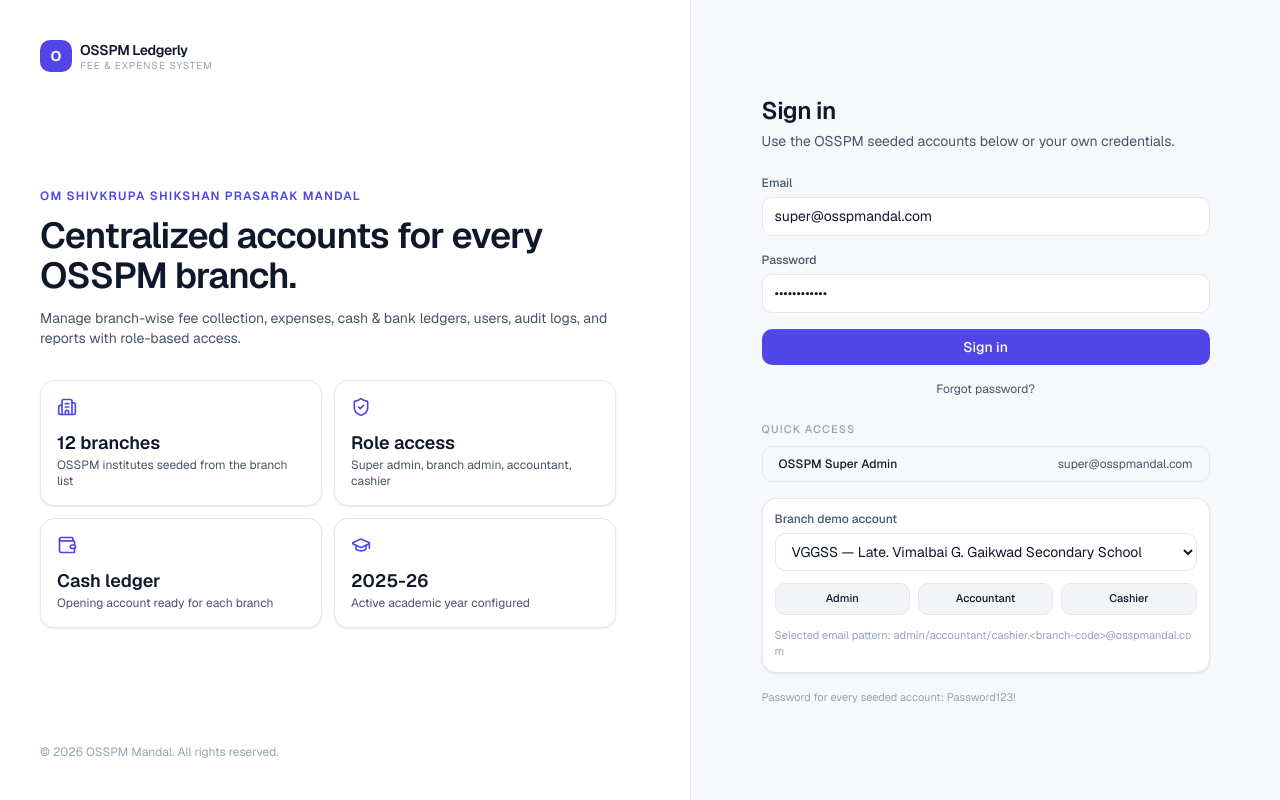
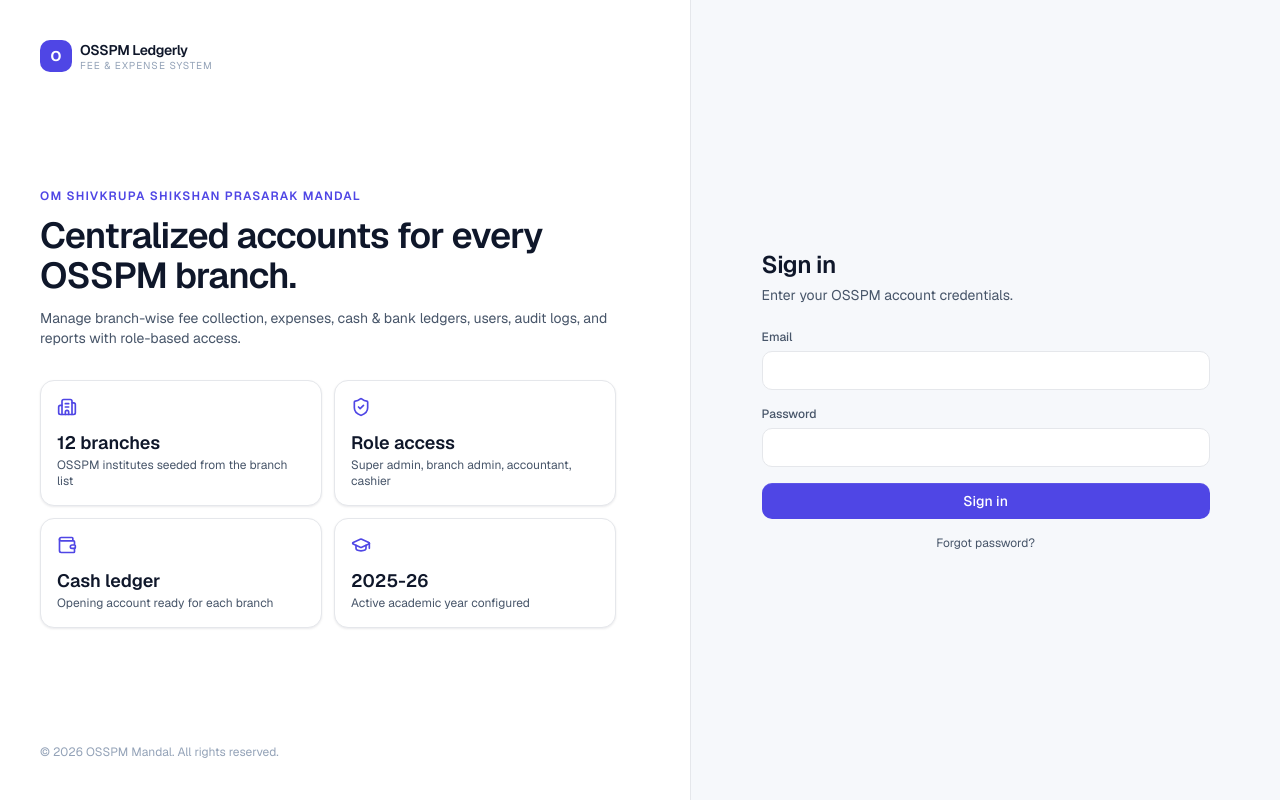
Before and after one commit to shivajik/osspmfees, a Next.js app: page /login in a window 1280 px wide. Built offline with nearby package versions, Linux system fonts and the light colour scheme.

Commit message:
remove all hardcode credentials in login page

```diff
--- a/app/(app)/layout.tsx
+++ b/app/(app)/layout.tsx
@@ -1,3 +1,4 @@
+import { redirect } from "next/navigation";
 import { requireUser } from "@/lib/auth/session";
 import { Sidebar } from "@/components/layout/sidebar";
 import { Header } from "@/components/layout/header";
@@ -6,6 +7,7 @@ import { store } from "@/lib/db/store";
 
 export default async function AppLayout({ children }: { children: React.ReactNode }) {
   const user = await requireUser();
+  if (user.mustChangePassword) redirect("/change-password");
   const permissions = permissionsForRole(user.role);
   const instituteName = user.instituteId ? store.institutes.get(user.instituteId)?.name ?? null : null;
 
--- a/app/(app)/users/_actions.tsx
+++ b/app/(app)/users/_actions.tsx
@@ -155,7 +155,7 @@ export function NewUserButton({
           </Field>
           <div className="sm:col-span-2">
             <Field label="Temporary password" hint="Minimum 10 characters, mixed case & number">
-              <Input name="password" type="text" minLength={10} required defaultValue="Password123!" />
+              <Input name="password" type="text" minLength={10} required />
             </Field>
           </div>
           {error && <p className="sm:col-span-2 text-xs text-red-600">{error}</p>}
--- a/app/(app)/users/actions.ts
+++ b/app/(app)/users/actions.ts
@@ -48,6 +48,7 @@ export async function createUser(fd: FormData): Promise<{ error?: string } | voi
     active: true,
     failedLoginCount: 0,
     lockedUntil: null,
+    mustChangePassword: true,
     createdAt: now,
     updatedAt: now,
   });
--- a/app/api/auth/change-password/route.ts
+++ b/app/api/auth/change-password/route.ts
@@ -29,6 +29,7 @@ export async function POST(req: Request) {
   const stored = store.users.get(user.id);
   if (!stored) return NextResponse.json({ error: "User missing" }, { status: 400 });
   stored.passwordHash = await hashPassword(parsed.data.newPassword);
+  stored.mustChangePassword = false;
   stored.updatedAt = new Date().toISOString();
 
   pushAudit({
--- a/app/api/auth/reset-password/route.ts
+++ b/app/api/auth/reset-password/route.ts
@@ -30,6 +30,7 @@ export async function POST(req: Request) {
   if (!user) return NextResponse.json({ error: "Invalid token" }, { status: 400 });
 
   user.passwordHash = await hashPassword(password);
+  user.mustChangePassword = false;
   user.updatedAt = new Date().toISOString();
   user.failedLoginCount = 0;
   user.lockedUntil = null;
--- /dev/null
+++ b/app/change-password/_form.tsx
@@ -0,0 +1,80 @@
+"use client";
+import { useState } from "react";
+import { useRouter } from "next/navigation";
+import { Card, CardHeader, CardTitle, CardDescription } from "@/components/ui/card";
+import { Button } from "@/components/ui/button";
+import { Input } from "@/components/ui/input";
+
+export function ChangePasswordGate({ email }: { email: string }) {
+  const router = useRouter();
+  const [cur, setCur] = useState("");
+  const [next, setNext] = useState("");
+  const [confirm, setConfirm] = useState("");
+  const [busy, setBusy] = useState(false);
+  const [err, setErr] = useState<string | null>(null);
+  const [done, setDone] = useState(false);
+
+  async function onSubmit(e: React.FormEvent) {
+    e.preventDefault();
+    setErr(null);
+    if (next !== confirm) return setErr("New passwords do not match");
+    if (next === cur) return setErr("Choose a password different from your temporary one");
+    setBusy(true);
+    const res = await fetch("/api/auth/change-password", {
+      method: "POST",
+      headers: { "Content-Type": "application/json" },
+      body: JSON.stringify({ currentPassword: cur, newPassword: next }),
+    });
+    setBusy(false);
+    if (!res.ok) {
+      const data = await res.json().catch(() => ({}));
+      setErr(data.error ?? "Failed to update password");
+      return;
+    }
+    setDone(true);
+    setTimeout(() => {
+      router.push("/dashboard");
+      router.refresh();
+    }, 1000);
+  }
+
+  async function signOut() {
+    await fetch("/api/auth/logout", { method: "POST" });
+    router.push("/login");
+    router.refresh();
+  }
+
+  return (
+    <div className="grid min-h-dvh place-items-center bg-gradient-to-br from-slate-50 to-indigo-50 p-4 dark:from-slate-950 dark:to-indigo-950">
+      <Card className="w-full max-w-md">
+        <CardHeader>
+          <div>
+            <CardTitle>Set a new password</CardTitle>
+            <CardDescription>
+              For security, {email} must set a new password before continuing.
+            </CardDescription>
+          </div>
+        </CardHeader>
+        {done ? (
+          <p className="mt-4 rounded-md bg-emerald-50 p-3 text-sm text-emerald-800 dark:bg-emerald-900/40 dark:text-emerald-200">
+            Password updated. Redirecting…
+          </p>
+        ) : (
+          <form onSubmit={onSubmit} className="mt-4 space-y-4">
+            <Input type="password" required autoComplete="current-password" placeholder="Current (temporary) password" value={cur} onChange={(e) => setCur(e.target.value)} />
+            <Input type="password" required autoComplete="new-password" placeholder="New password" value={next} onChange={(e) => setNext(e.target.value)} />
+            <Input type="password" required autoComplete="new-password" placeholder="Confirm new password" value={confirm} onChange={(e) => setConfirm(e.target.value)} />
+            <p className="text-xs text-[var(--color-fg-muted)]">Min 10 chars, upper + lower + digit.</p>
+            <Button disabled={busy} className="w-full">{busy ? "Saving..." : "Update password"}</Button>
+            {err && <p className="rounded-md bg-rose-50 p-2 text-xs text-rose-700 dark:bg-rose-900/40 dark:text-rose-200">{err}</p>}
+            <p className="text-center text-xs">
+              <button type="button" onClick={signOut} className="text-[var(--color-fg-muted)] underline">
+                Sign out instead
+              </button>
+            </p>
+          </form>
+        )}
+      </Card>
+    </div>
+  );
+}
--- /dev/null
+++ b/app/change-password/page.tsx
@@ -0,0 +1,9 @@
+import { redirect } from "next/navigation";
+import { requireUser } from "@/lib/auth/session";
+import { ChangePasswordGate } from "./_form";
+
+export default async function ChangePasswordPage() {
+  const user = await requireUser();
+  if (!user.mustChangePassword) redirect("/dashboard");
+  return <ChangePasswordGate email={user.email} />;
+}
--- a/app/login/page.tsx
+++ b/app/login/page.tsx
@@ -2,7 +2,7 @@
 import { Suspense, useState } from "react";
 import { useRouter, useSearchParams } from "next/navigation";
 import { Button } from "@/components/ui/button";
-import { Input, Field, Select } from "@/components/ui/input";
+import { Input, Field } from "@/components/ui/input";
 import { Building2, GraduationCap, Loader2, ShieldCheck, Wallet } from "lucide-react";
 
 export default function LoginPage() {
@@ -13,41 +13,13 @@ export default function LoginPage() {
   );
 }
 
-const branches = [
-  { code: "VGGSS", name: "Late. Vimalbai G. Gaikwad Secondary School" },
-  { code: "KDSS", name: "Late. Kishanrao Dhanve Secondary School" },
-  { code: "SSR", name: "Secondary School, Rui" },
-  { code: "SSSS", name: "Shree Shaneshwar Secondary School" },
-  { code: "OBM", name: "Om Balak Mandir" },
-  { code: "OSS", name: "Om Secondary School" },
-  { code: "GPES", name: "Late. Gangadhar Patil English School" },
-  { code: "SESR", name: "Sai English School, Rui" },
-  { code: "THS", name: "The Tesla High School" },
-  { code: "VGHSS", name: "Late. Vimalbai G. Gaikwad Sec & Higher Secondary School" },
-  { code: "AJC", name: "Adarsh Junior College" },
-  { code: "SSHSS", name: "Shree Shaneshwar Higher Secondary School" },
-];
-
-const roleOptions = [
-  { role: "admin", label: "Admin" },
-  { role: "accountant", label: "Accountant" },
-  { role: "cashier", label: "Cashier" },
-];
-
 function LoginInner() {
   const router = useRouter();
   const params = useSearchParams();
-  const [email, setEmail] = useState("super@osspmandal.com");
-  const [password, setPassword] = useState("Password123!");
-  const [selectedBranch, setSelectedBranch] = useState(branches[0]?.code ?? "VGGSS");
+  const [email, setEmail] = useState("");
+  const [password, setPassword] = useState("");
   const [loading, setLoading] = useState(false);
   const [error, setError] = useState<string | null>(null);
-
-  function useAccount(nextEmail: string) {
-    setEmail(nextEmail);
-    setPassword("Password123!");
-    setError(null);
-  }
 
   async function onSubmit(e: React.FormEvent) {
     e.preventDefault();
@@ -123,7 +95,7 @@ function LoginInner() {
             </div>
           </div>
           <h1 className="text-2xl font-semibold tracking-tight">Sign in</h1>
-          <p className="mt-1 text-sm text-[var(--color-fg-muted)]">Use the OSSPM seeded accounts below or your own credentials.</p>
+          <p className="mt-1 text-sm text-[var(--color-fg-muted)]">Enter your OSSPM account credentials.</p>
 
           <form onSubmit={onSubmit} className="mt-6 space-y-4">
             <Field label="Email" htmlFor="email">
@@ -141,53 +113,6 @@ function LoginInner() {
               <a href="/forgot-password" className="text-[var(--color-fg-muted)] hover:underline">Forgot password?</a>
             </p>
           </form>
-
-          <div className="mt-6 space-y-4">
-            <div>
-              <p className="text-[11px] font-medium uppercase tracking-widest text-[var(--color-fg-subtle)]">Quick access</p>
-              <Button
-                type="button"
-                variant="outline"
-                className="mt-2 w-full justify-between text-xs"
-                onClick={() => useAccount("super@osspmandal.com")}
-              >
-                <span>OSSPM Super Admin</span>
-                <span className="font-normal text-[var(--color-fg-muted)]">super@osspmandal.com</span>
-              </Button>
-            </div>
-
-            <div className="card p-3">
-              <Field label="Branch demo account" htmlFor="branch">
-                <Select id="branch" value={selectedBranch} onChange={(event) => setSelectedBranch(event.target.value)}>
-                  {branches.map((branch) => (
-                    <option key={branch.code} value={branch.code}>{branch.code} — {branch.name}</option>
-                  ))}
-                </Select>
-              </Field>
-              <div className="mt-3 grid grid-cols-3 gap-2">
-                {roleOptions.map((option) => {
-                  const branchSlug = selectedBranch.toLowerCase();
-                  return (
-                    <Button
-                      key={option.role}
-                      type="button"
-                      variant="secondary"
-                      size="sm"
-                      className="px-2 text-[11px]"
-                      onClick={() => useAccount(`${option.role}.${branchSlug}@osspmandal.com`)}
-                    >
-                      {option.label}
-                    </Button>
-                  );
-                })}
-              </div>
-              <p className="mt-3 break-all text-[11px] text-[var(--color-fg-subtle)]">
-                Selected email pattern: admin/accountant/cashier.&lt;branch-code&gt;@osspmandal.com
-              </p>
-            </div>
-
-            <p className="text-[11px] text-[var(--color-fg-subtle)]">Password for every seeded account: Password123!</p>
-          </div>
         </div>
       </div>
     </div>
--- a/lib/db/relational.ts
+++ b/lib/db/relational.ts
@@ -71,6 +71,7 @@ function tables(): Array<{ name: string; rows: Row[] }> {
         id: u.id, email: u.email, name: u.name, passwordHash: u.passwordHash,
         role: u.role, instituteId: u.instituteId, active: u.active,
         failedLoginCount: u.failedLoginCount, lockedUntil: ts(u.lockedUntil),
+        mustChangePassword: u.mustChangePassword,
         createdAt: ts(u.createdAt), updatedAt: ts(u.updatedAt),
       })),
     },
```
Also changed, not shown: lib/db/store.ts (+12 -2 lines), 2 other files (tests, documents, lock files or other folders).
